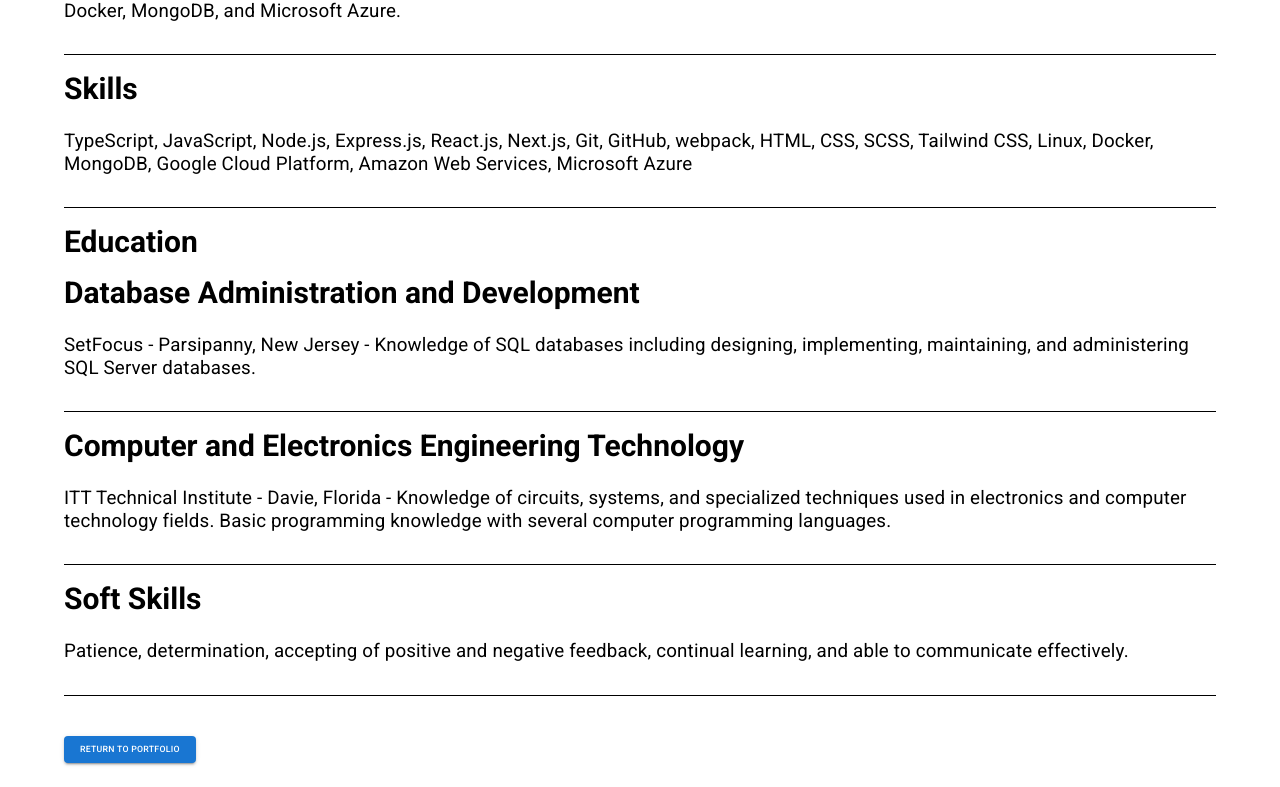
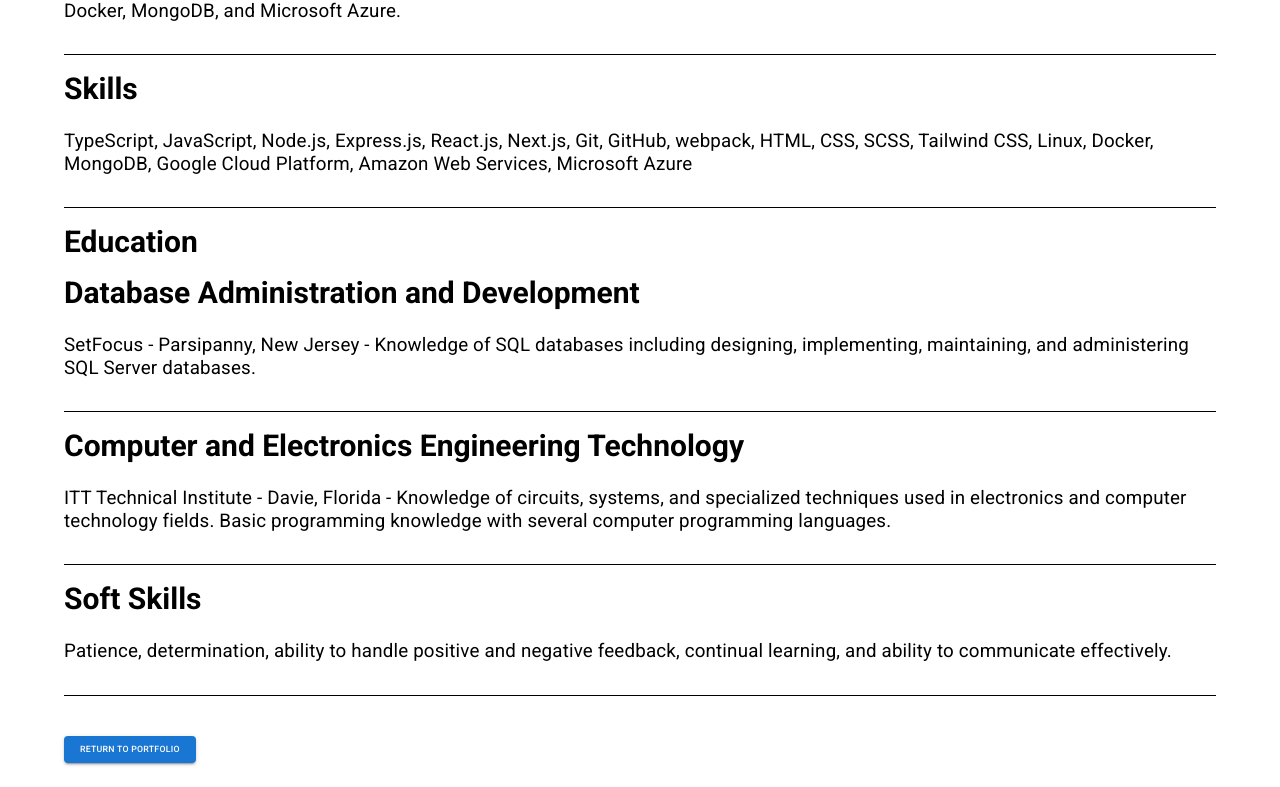
Before and after one commit to xiraynedev/portfolio-v2, a React app: page /resume in a window 1280 px wide. Shown: the part 513-1300 px from the top of the page. Built offline with nearby package versions, Linux system fonts and the light colour scheme.

Commit message:
update SoftSkill component description

```diff
--- a/src/components/Resume/SoftSkill.tsx
+++ b/src/components/Resume/SoftSkill.tsx
@@ -4,7 +4,7 @@
 export const SoftSkill: FC = () => {
   const languages = {
     title: 'Soft Skills',
-    description: 'Patience, determination, accepting of positive and negative feedback, continual learning, and able to communicate effectively.',
+    description: 'Patience, determination, ability to handle positive and negative feedback, continual learning, and ability to communicate effectively.',
   };
 
   return <SectionComponent {...languages} />;
```
